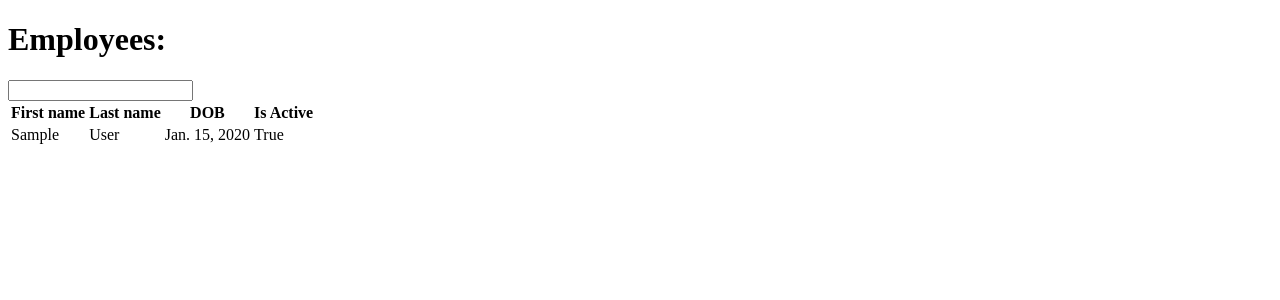
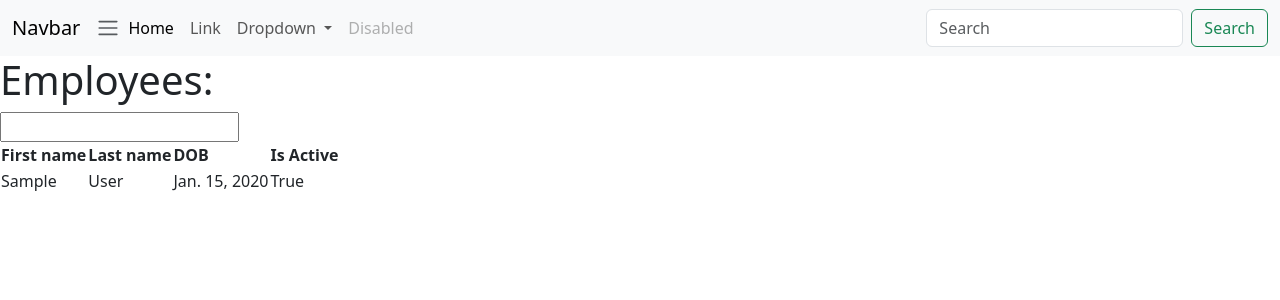
Before and after one commit to moutasem-abdullatif/coding_interview, a Django app: page / in a window 1280 px wide. Shown: the top 300 px of the page. Run offline with Django 5.2, Linux system fonts and the light colour scheme; tables that the repository leaves empty hold one stand-in row (values such as "Sample post"); some libraries are stand-ins or nearby versions.

Commit message:
added bootstrap support and navbar

```diff
--- a/dir/templates/dir/employee.html
+++ b/dir/templates/dir/employee.html
@@ -8,9 +8,17 @@
       integrity="sha384-0gxUXCCR8yv9FM2b+U3FDbsKthCI66oH5IA9fHppQq9DDMHuMauqq1ZHBpJxQ0J0"
       crossorigin="anonymous"
     ></script>
+    <link
+      href="https://cdn.jsdelivr.net/npm/bootstrap@5.3.3/dist/css/bootstrap.min.css"
+      rel="stylesheet"
+      integrity="sha384-QWTKZyjpPEjISv5WaRU9OFeRpok6YctnYmDr5pNlyT2bRjXh0JMhjY6hW+ALEwIH"
+      crossorigin="anonymous"
+    />
+
     <title>Employees</title>
   </head>
 
+  {% include "navbar.html" %}
   <body>
     <h1>Employees:</h1>
     <input
--- a/employees/settings.py
+++ b/employees/settings.py
@@ -55,7 +55,9 @@ ROOT_URLCONF = 'employees.urls'
 TEMPLATES = [
     {
         'BACKEND': 'django.template.backends.django.DjangoTemplates',
-        'DIRS': [],
+        'DIRS': [
+            BASE_DIR / 'templates'
+        ],
         'APP_DIRS': True,
         'OPTIONS': {
             'context_processors': [
--- /dev/null
+++ b/templates/navbar.html
@@ -0,0 +1,57 @@
+<style>
+  .navbar-toggler-icon:has(input[type="checkbox"]:checked)
+    ~ #navbarSupportedContent {
+    display: block;
+  }
+</style>
+
+<nav class="navbar navbar-expand-lg navbar-light bg-light">
+  <div class="container-fluid">
+    <a class="navbar-brand" href="#">Navbar</a>
+
+    <label class="navbar-toggler-icon">
+      <input type="checkbox" class="visually-hidden" />
+    </label>
+    {% comment %} <span class="navbar-toggler-icon"></span> {% endcomment %}
+    <div class="collapse navbar-collapse" id="navbarSupportedContent">
+      <ul class="navbar-nav me-auto mb-2 mb-lg-0">
+        <li class="nav-item">
+          <a class="nav-link active" aria-current="page" href="#">Home</a>
+        </li>
+        <li class="nav-item">
+          <a class="nav-link" href="#">Link</a>
+        </li>
+        <li class="nav-item dropdown">
+          <a
+            class="nav-link dropdown-toggle"
+            href="#"
+            id="navbarDropdown"
+            role="button"
+            data-bs-toggle="dropdown"
+            aria-expanded="false"
+          >
+            Dropdown
+          </a>
+          <ul class="dropdown-menu" aria-labelledby="navbarDropdown">
+            <li><a class="dropdown-item" href="#">Action</a></li>
+            <li><a class="dropdown-item" href="#">Another action</a></li>
+            <li><hr class="dropdown-divider" /></li>
+            <li><a class="dropdown-item" href="#">Something else here</a></li>
+          </ul>
+        </li>
+        <li class="nav-item">
+          <a class="nav-link disabled">Disabled</a>
+        </li>
+      </ul>
+      <form class="d-flex">
+        <input
+          class="form-control me-2"
+          type="search"
+          placeholder="Search"
+          aria-label="Search"
+        />
+        <button class="btn btn-outline-success" type="submit">Search</button>
+      </form>
+    </div>
+  </div>
+</nav>
```
